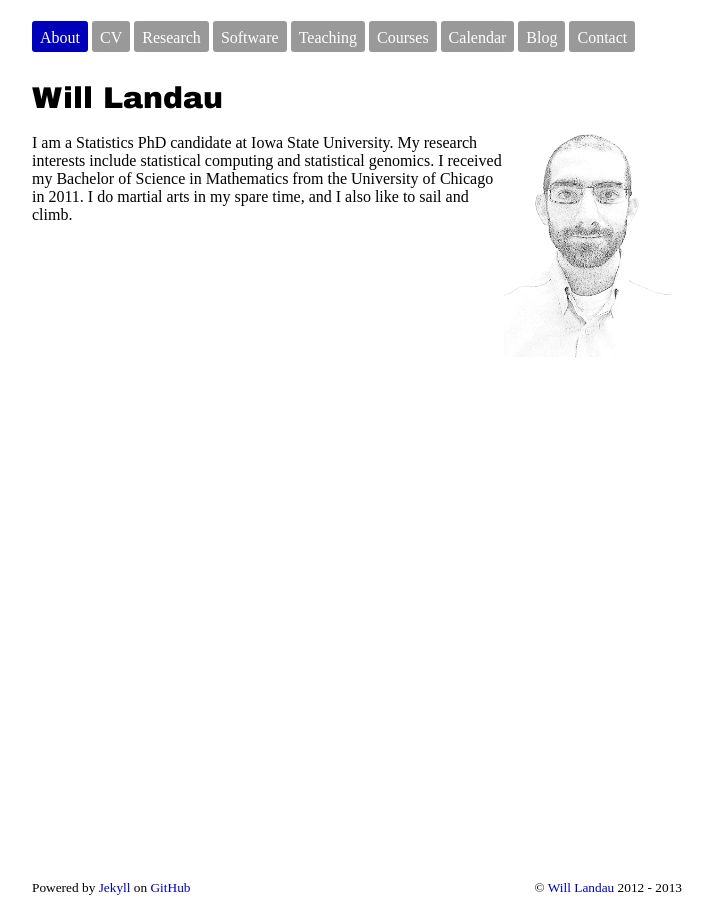
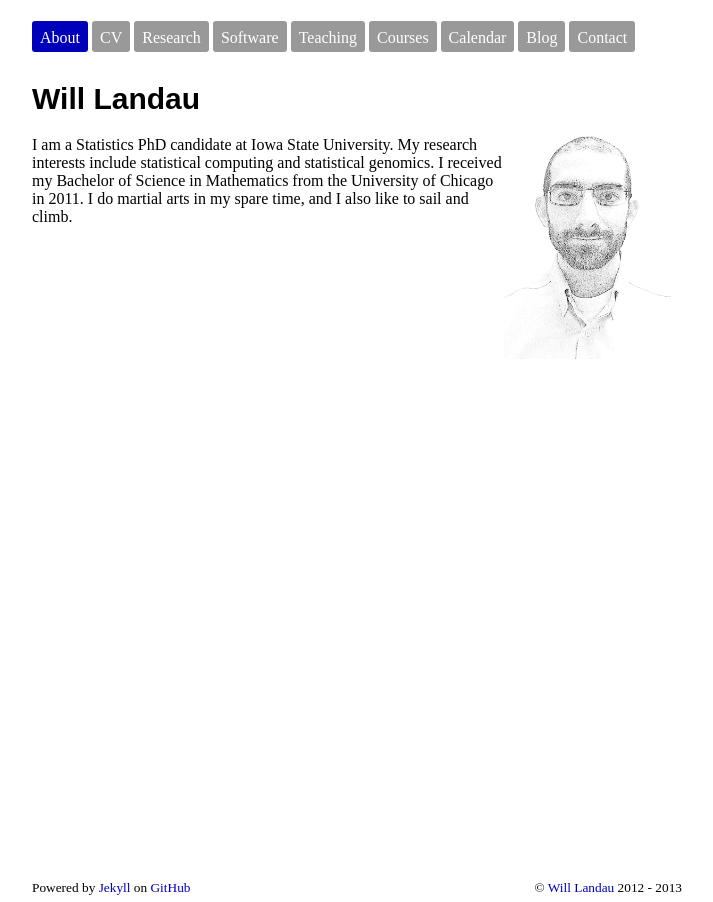
Before and after one commit to wlandau/wlandau.github.io, a Jekyll site: the page built from index.html, in a window 1280 px wide. Shown: the whole page, without its empty margins (303-1016 px from the left). Built offline with Jekyll 4.4.1, drawn with Linux system fonts in a browser that asks for light colours; nearby versions of some CDN libraries.

Commit message:
playing with headings

```diff
--- a/css/wml-custom.css
+++ b/css/wml-custom.css
@@ -10,7 +10,7 @@ html{
 }
 
 h1, h2, h3, h4{
-  font-family: "Arial Black";
+  font-family: sans-serif;
 }
 
 h1{
```
